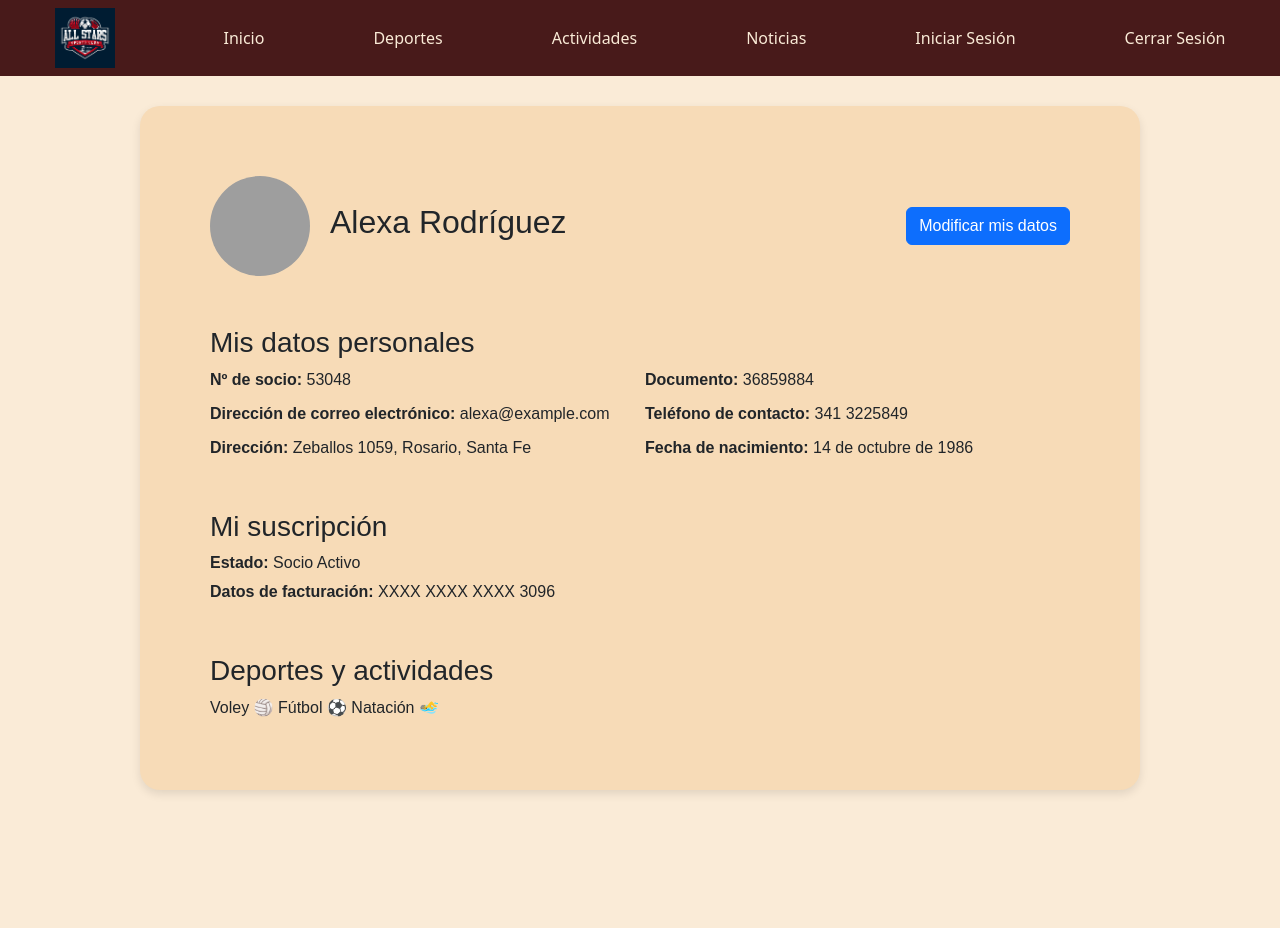
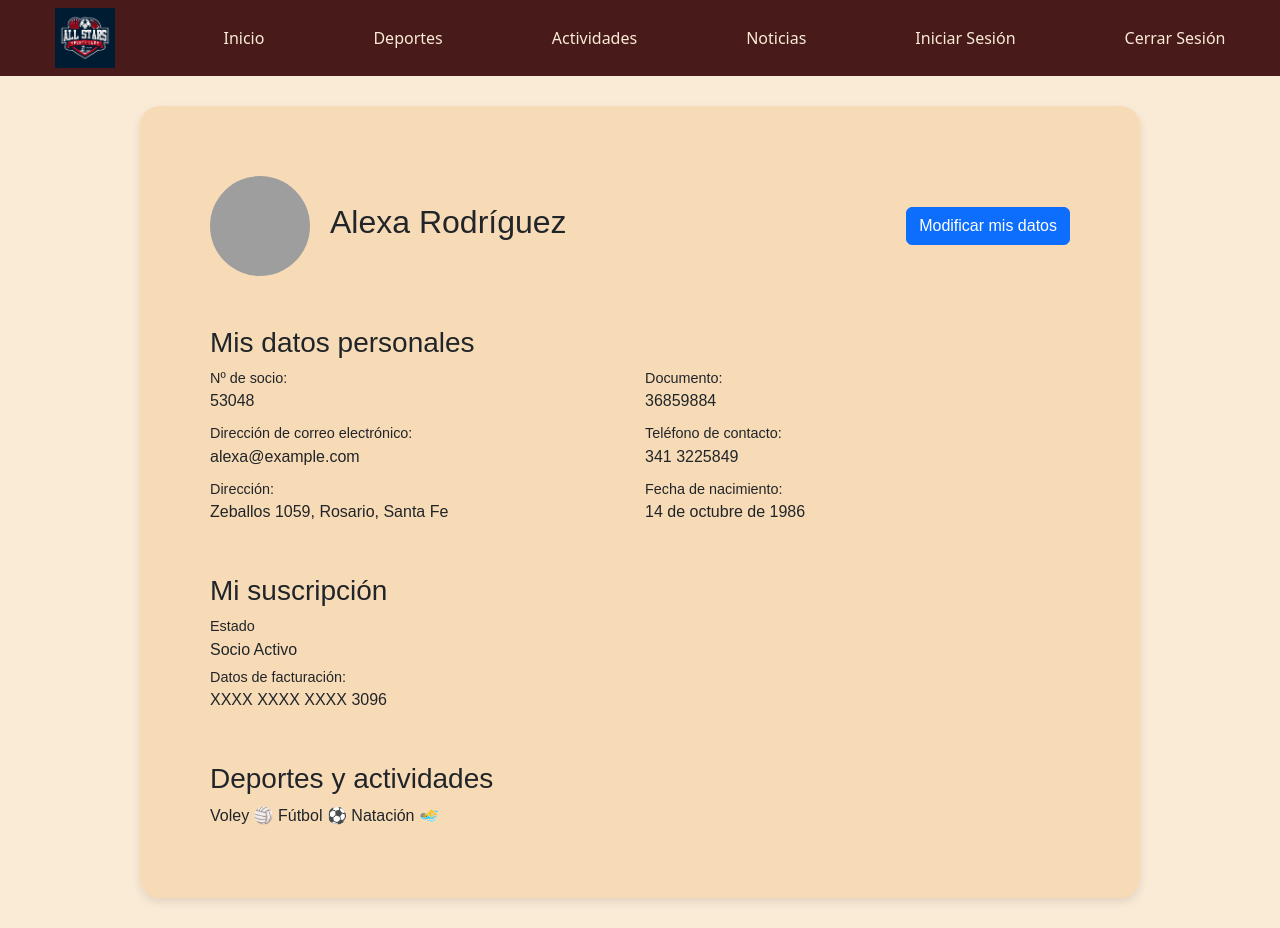
Before and after one commit to francocallegari/PPS-Club-Deportivo, a React (Vite) app in the folder React Frontend/Club-Deportivo/: page /Profile in a window 1280 px wide. Before the commit the page ends 820 px from the top, so only its background shows below. Built offline with nearby package versions, Linux system fonts and the light colour scheme; grey boxes are pictures that could not be loaded.

Commit message:
profile page modifications

```diff
--- a/React Frontend/Club-Deportivo/src/components/profilePage/ProfilePage.css
+++ b/React Frontend/Club-Deportivo/src/components/profilePage/ProfilePage.css
@@ -51,12 +51,28 @@ button.modificar-datos:hover {
   gap: 10px;
 }
 
+.datos-grid label {
+  display: block;
+  font-size: 0.9em;
+}
+
 .datos-grid p {
   margin: 0;
+  font-size: 1em;
+}
+
+.suscripcion label {
+  display: block;
+  font-size: 0.9em;
+}
+
+.suscripcion p {
+  margin: 0;
+  font-size: 1em;
 }
 
 h3 {
-  margin-bottom: 20px;
+  margin-bottom: 40px;
   font-size: 1.2em;
   font-weight: bold;
 }
--- a/React Frontend/Club-Deportivo/src/components/profilePage/ProfilePage.jsx
+++ b/React Frontend/Club-Deportivo/src/components/profilePage/ProfilePage.jsx
@@ -1,6 +1,6 @@
 import React, { useState } from "react";
 import { Button, Modal, Form } from "react-bootstrap";
-import './ProfilePage.css';
+import "./ProfilePage.css";
 
 const ProfilePage = () => {
   const [show, setShow] = useState(false);
@@ -34,7 +34,10 @@ const ProfilePage = () => {
             </Form.Group>
             <Form.Group controlId="formAddress">
               <Form.Label>Dirección</Form.Label>
-              <Form.Control type="text" defaultValue="Zeballos 1059, Rosario, Santa Fe" />
+              <Form.Control
+                type="text"
+                defaultValue="Zeballos 1059, Rosario, Santa Fe"
+              />
             </Form.Group>
             <Form.Group controlId="formBirthdate">
               <Form.Label>Fecha de nacimiento</Form.Label>
@@ -68,22 +71,28 @@ const ProfilePage = () => {
         <h3>Mis datos personales</h3>
         <div className="datos-grid">
           <p>
-            <strong>Nº de socio:</strong> 53048
+            <label>Nº de socio:</label>
+            53048
           </p>
           <p>
-            <strong>Documento:</strong> 36859884
+            <label>Documento:</label>
+            36859884
           </p>
           <p>
-            <strong>Dirección de correo electrónico:</strong> alexa@example.com
+            <label>Dirección de correo electrónico:</label>
+            alexa@example.com
           </p>
           <p>
-            <strong>Teléfono de contacto:</strong> 341 3225849
+            <label>Teléfono de contacto:</label>
+            341 3225849
           </p>
           <p>
-            <strong>Dirección:</strong> Zeballos 1059, Rosario, Santa Fe
+            <label>Dirección:</label>
+            Zeballos 1059, Rosario, Santa Fe
           </p>
           <p>
-            <strong>Fecha de nacimiento:</strong> 14 de octubre de 1986
+            <label>Fecha de nacimiento:</label>
+            14 de octubre de 1986
           </p>
         </div>
       </div>
@@ -91,10 +100,12 @@ const ProfilePage = () => {
       <div className="suscripcion">
         <h3>Mi suscripción</h3>
         <p>
-          <strong>Estado:</strong> Socio Activo
+          <label>Estado</label>
+          Socio Activo
         </p>
         <p>
-          <strong>Datos de facturación:</strong> XXXX XXXX XXXX 3096
+          <label>Datos de facturación:</label>
+          XXXX XXXX XXXX 3096
         </p>
       </div>
 
```
